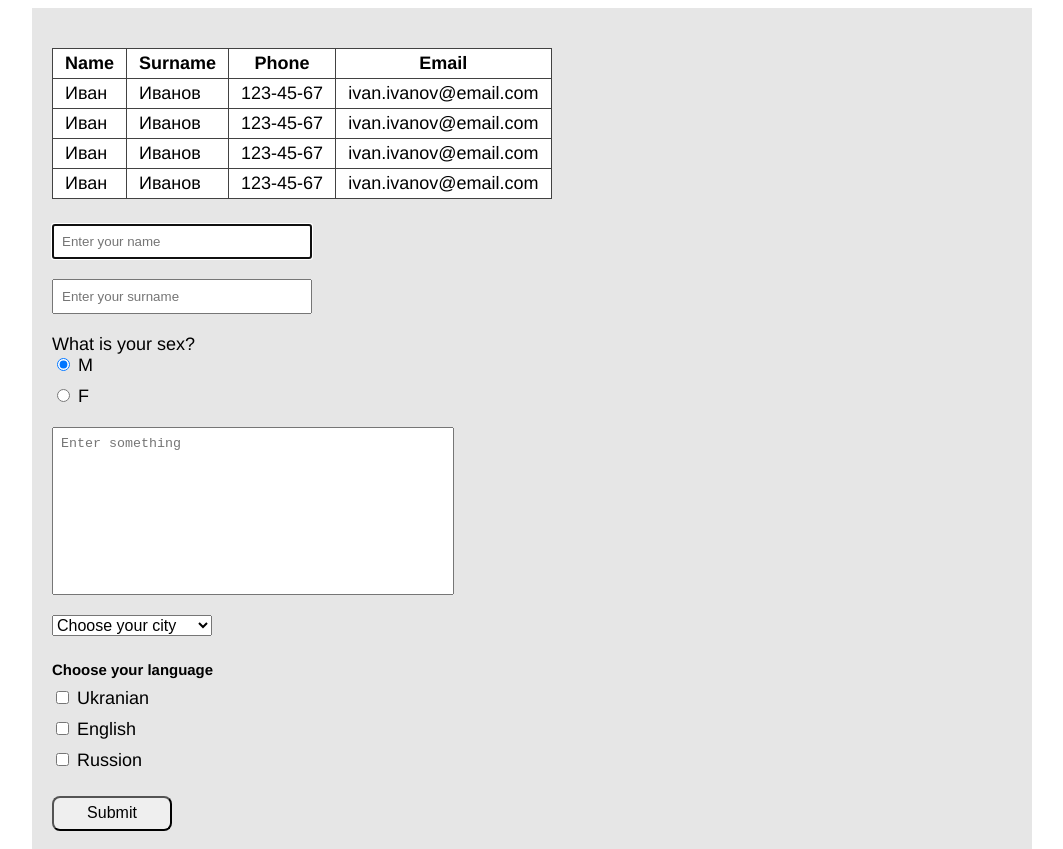
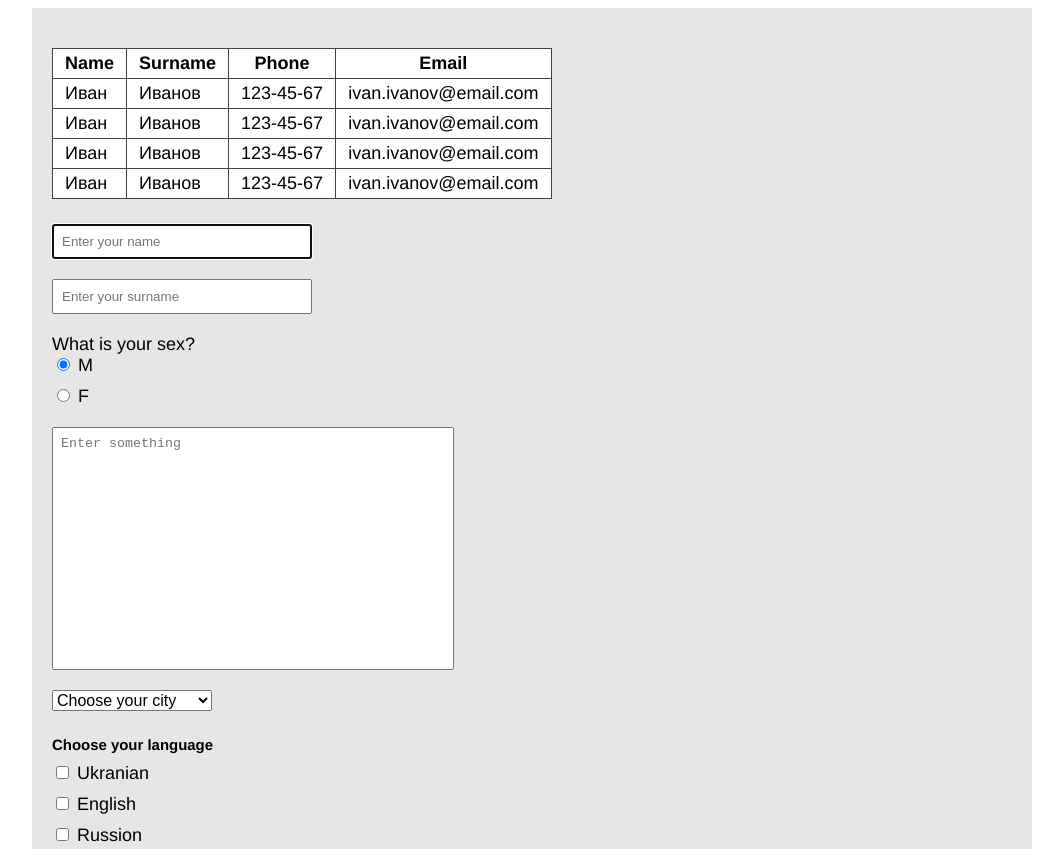
Before and after one commit to elenashcherbina/HW2, a plain HTML site: page index.html in a window 1280 px wide. Shown: the top 849 px of the page, without its empty margins (108-1171 px from the left). Drawn offline with Linux system fonts and the light colour scheme.

Commit message:
correct html

```diff
--- a/index.html
+++ b/index.html
@@ -53,7 +53,7 @@
             <input type="radio" name="radio-group"> F
          </label>
        </label>
-       <textarea name="messege" rows="10" placeholder="Enter something"></textarea>
+       <textarea name="messege" rows="15" placeholder="Enter something"></textarea>
        <select class="user-city" name="city">
          <option value="default" selected disabled hidden>Choose your city</option>
          <option value="Kyiv">Kyiv</option>
```
